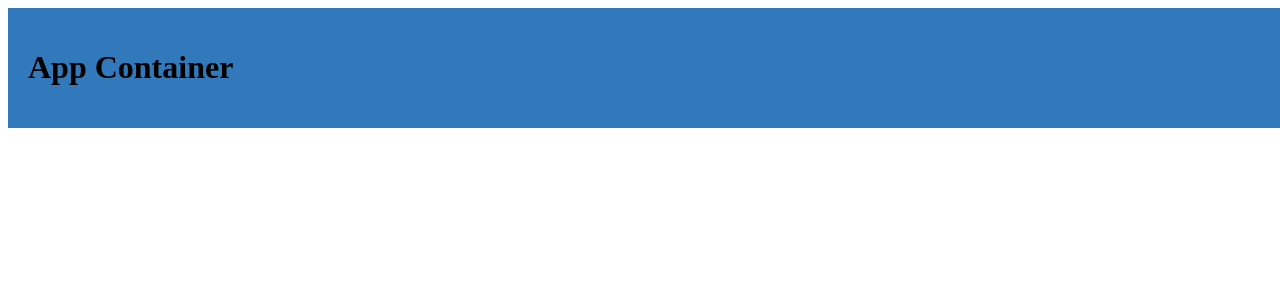
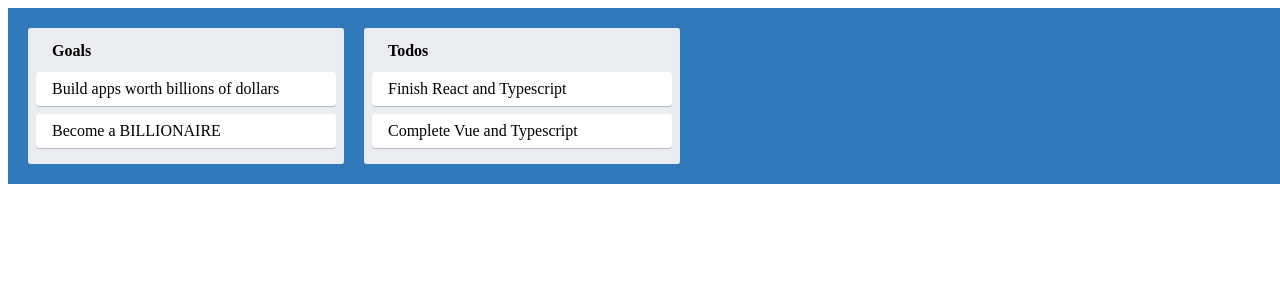
Before and after one commit to pemeraldy/react-typescript-implementation, a React (Create React App) app: page / in a window 1280 px wide. Shown: the top 300 px of the page. Built offline with nearby package versions, Linux system fonts and the light colour scheme.

Commit message:
USe each component build to make up the app

```diff
--- a/src/App.tsx
+++ b/src/App.tsx
@@ -1,10 +1,20 @@
 import React from "react";
+import {Card} from './Card'
+import {Column} from './Column'
+
 import { AppContainer } from "./styles";
 
 function App() {
   return (
     <AppContainer>
-      <h1>App Container</h1>
+      <Column text="Goals">
+        <Card text="Build apps worth billions of dollars" />
+        <Card text="Become a BILLIONAIRE" />
+      </Column>
+      <Column text="Todos">
+        <Card text="Finish React and Typescript" />
+        <Card text="Complete Vue and Typescript" />
+      </Column>
     </AppContainer>
   );
 }
--- /dev/null
+++ b/src/Card.tsx
@@ -0,0 +1,9 @@
+import React from "react";
+import { CardContainer } from "./styles";
+interface CardProp {
+  text: string;
+}
+
+export const Card = ({ text, children }: React.PropsWithChildren<CardProp>) => {
+  return <CardContainer>{text}</CardContainer>;
+};
--- a/src/Column.tsx
+++ b/src/Column.tsx
@@ -5,7 +5,7 @@ interface ColumnProps {
   text: string; //text:? means this prop is optional
 }
 
-export const column = ({
+export const Column = ({
   text,
   children,
 }: React.PropsWithChildren<ColumnProps>) => {
```
